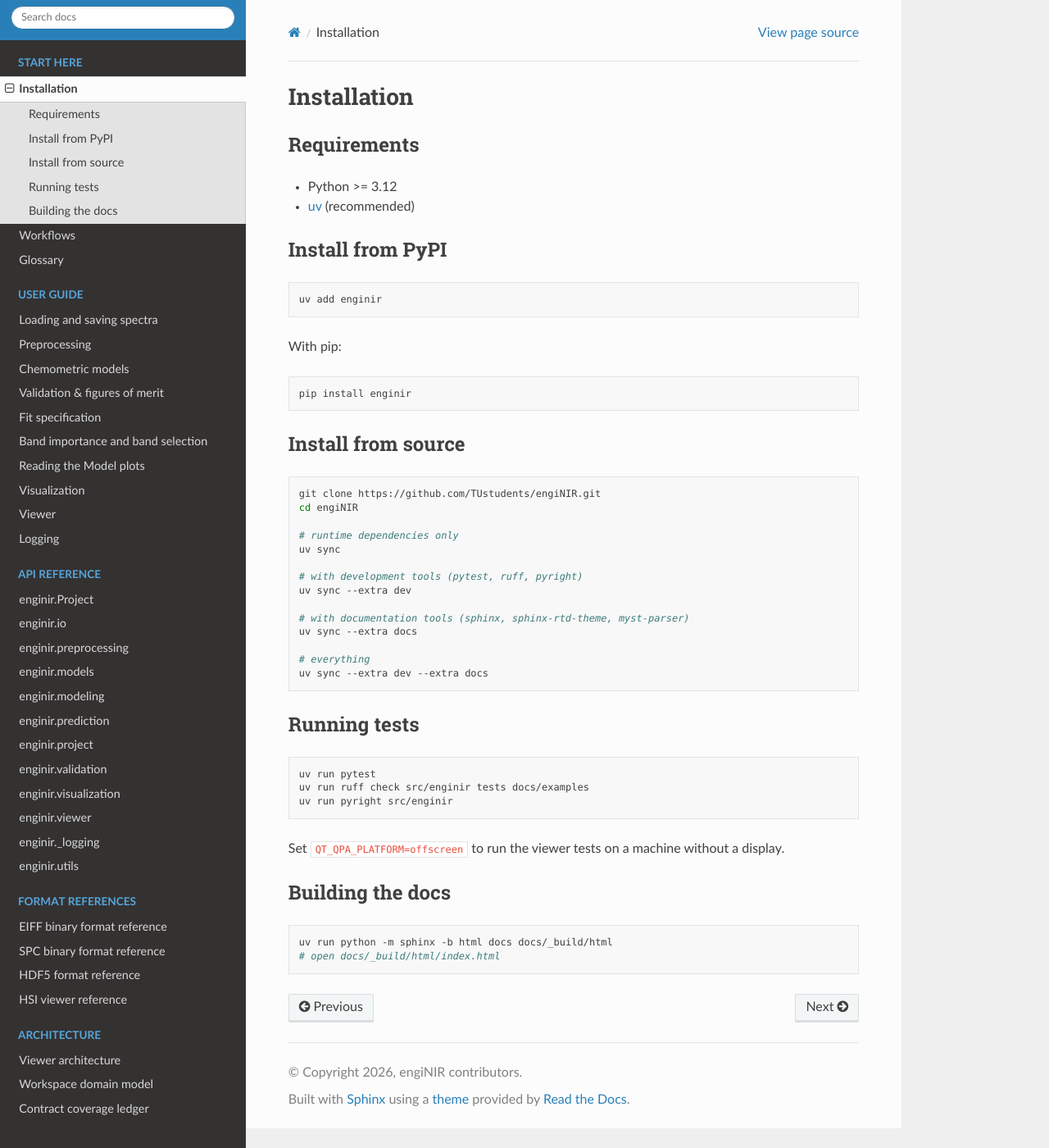
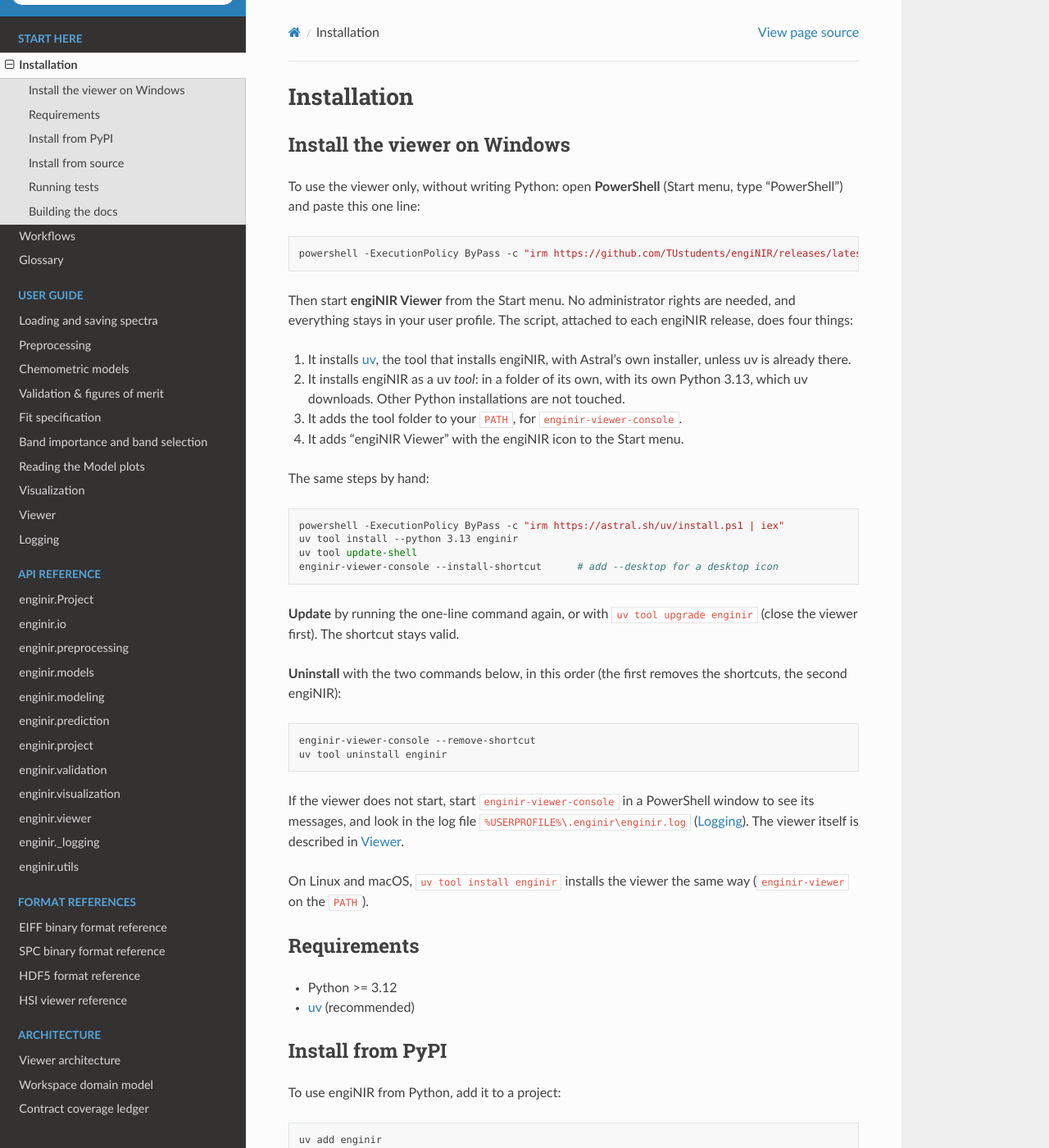
Before and after one commit to TUstudents/engiNIR, a Sphinx documentation site: the page built from docs/user_guide/installation.rst, in a window 1280 px wide and 1400 px high. Shown: the whole window at 82% size. Built offline with Sphinx 7.4.7 and the Read the Docs theme 3.1.0, drawn with Linux system fonts in a browser that asks for light colours.

Commit message:
One-line install of the viewer on Windows (plan windows-1.5.2, Phase 4)
scripts/install-enginir-for-windows.ps1, attached to each release: installs
uv if missing, engiNIR as a uv tool on its own Python 3.13, puts the tool
folder on PATH and adds the Start menu shortcut; no admin rights. Runs
through 'irm ... | iex' without leaking settings into the session;
-Desktop, -Version, and -Wheel/-NoShortcut/-NoPathChange for testing.
The installation guide starts with it; README pointer; the release step
attaches the script.

```diff
--- a/docs/user_guide/installation.rst
+++ b/docs/user_guide/installation.rst
@@ -1,5 +1,56 @@
 Installation
 ============
+
+Install the viewer on Windows
+-----------------------------
+
+To use the viewer only, without writing Python: open **PowerShell** (Start
+menu, type "PowerShell") and paste this one line:
+
+.. code-block:: powershell
+
+   powershell -ExecutionPolicy ByPass -c "irm https://github.com/TUstudents/engiNIR/releases/latest/download/install-enginir-for-windows.ps1 | iex"
+
+Then start **engiNIR Viewer** from the Start menu. No administrator rights
+are needed, and everything stays in your user profile. The script, attached
+to each engiNIR release, does four things:
+
+1. It installs `uv <https://docs.astral.sh/uv/>`_, the tool that installs
+   engiNIR, with Astral's own installer, unless uv is already there.
+2. It installs engiNIR as a uv *tool*: in a folder of its own, with its own
+   Python 3.13, which uv downloads. Other Python installations are not
+   touched.
+3. It adds the tool folder to your ``PATH``, for ``enginir-viewer-console``.
+4. It adds "engiNIR Viewer" with the engiNIR icon to the Start menu.
+
+The same steps by hand:
+
+.. code-block:: powershell
+
+   powershell -ExecutionPolicy ByPass -c "irm https://astral.sh/uv/install.ps1 | iex"
+   uv tool install --python 3.13 enginir
+   uv tool update-shell
+   enginir-viewer-console --install-shortcut      # add --desktop for a desktop icon
+
+**Update** by running the one-line command again, or with
+``uv tool upgrade enginir`` (close the viewer first). The shortcut stays
+valid.
+
+**Uninstall** with the two commands below, in this order (the first removes
+the shortcuts, the second engiNIR):
+
+.. code-block:: powershell
+
+   enginir-viewer-console --remove-shortcut
+   uv tool uninstall enginir
+
+If the viewer does not start, start ``enginir-viewer-console`` in a
+PowerShell window to see its messages, and look in the log file
+``%USERPROFILE%\.enginir\enginir.log`` (:doc:`logging`). The viewer itself
+is described in :doc:`viewer`.
+
+On Linux and macOS, ``uv tool install enginir`` installs the viewer the same
+way (``enginir-viewer`` on the ``PATH``).
 
 Requirements
 ------------
@@ -9,6 +60,8 @@ Requirements
 
 Install from PyPI
 -----------------
+
+To use engiNIR from Python, add it to a project:
 
 .. code-block:: bash
 
```
Also changed, not shown: AGENTS.md (+3 -1 lines), CHANGELOG.md (+5 -0 lines), README.md (+8 -0 lines), plans/windows-1.5.2.md (+2 -1 lines), 1 other file.
